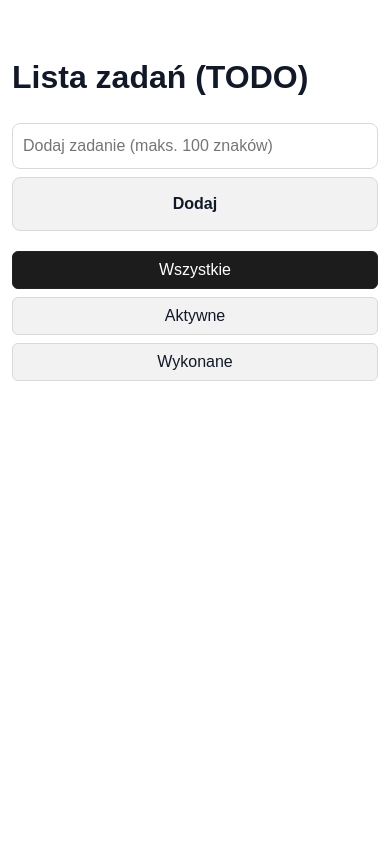
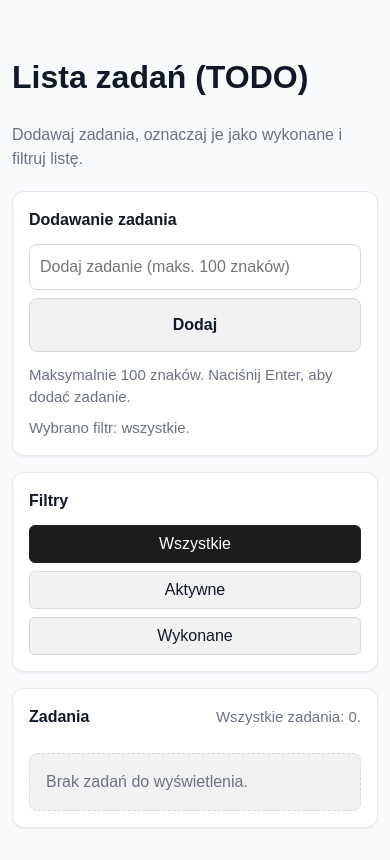
Before and after one commit to RafalWojciechRolsky/rokezz-html, a website: page index.html in a window 390 px wide. Both pictures are taken after a click on the button "Wszystkie". Drawn offline with Linux system fonts and the light colour scheme.

Commit message:
improve accessibility with ARIA labels, semantic HTML, and enhanced UI structure

```diff
--- a/index.html
+++ b/index.html
@@ -14,9 +14,11 @@
 				--radius-1: 0.375rem;
 				--radius-2: 0.5rem;
 				--radius-3: 0.75rem;
+				--color-page: #f8fafc;
 				--color-text: #111827;
 				--color-text-muted: #6b7280;
 				--color-surface: #ffffff;
+				--color-surface-elevated: #ffffff;
 				--color-surface-muted: #f2f2f2;
 				--color-surface-subtle: #f0f9ff;
 				--color-border: #e5e7eb;
@@ -24,6 +26,7 @@
 				--color-border-strong: #222222;
 				--color-border-subtle: #bae6fd;
 				--color-accent: #2563eb;
+				--color-focus: #1d4ed8;
 				--color-accent-contrast: #ffffff;
 				--layout-max-width: 37.5rem;
 				--layout-page-margin: 2.5rem;
@@ -39,11 +42,24 @@
 				--button-fg: var(--color-text);
 			}
 
+			.sr-only {
+				position: absolute;
+				width: 0.0625rem;
+				height: 0.0625rem;
+				padding: 0;
+				margin: -0.0625rem;
+				overflow: hidden;
+				clip: rect(0, 0, 0, 0);
+				white-space: nowrap;
+				border: 0;
+			}
+
 			body {
 				font-family: var(--font-body);
 				max-width: var(--layout-max-width);
 				margin: var(--layout-page-margin) auto;
 				padding: var(--layout-page-padding);
+				background: var(--color-page);
 				color: var(--color-text);
 				line-height: 1.5;
 			}
@@ -54,16 +70,52 @@
 				box-sizing: border-box;
 			}
 
+			header {
+				margin-bottom: var(--space-5);
+			}
+
+			main {
+				display: flex;
+				flex-direction: column;
+				gap: var(--space-4);
+			}
+
+			.page-description {
+				margin: var(--space-2) 0 0;
+				color: var(--color-text-muted);
+			}
+
+			.panel {
+				padding: var(--space-5);
+				background: var(--color-surface-elevated);
+				border: 0.0625rem solid var(--color-border);
+				border-radius: var(--radius-3);
+				box-shadow: 0 0.0625rem 0.125rem rgb(17 24 39 / 0.06);
+			}
+
+			.panel h2 {
+				margin: 0 0 var(--space-3);
+				font-size: 1rem;
+			}
+
+			.section-header {
+				display: flex;
+				align-items: baseline;
+				justify-content: space-between;
+				gap: var(--space-3);
+				margin-bottom: var(--space-3);
+			}
+
 			form {
 				display: flex;
 				gap: var(--space-2);
-				margin-bottom: var(--space-5);
+				margin-bottom: var(--space-3);
 			}
 
 			.filters {
 				display: flex;
 				gap: var(--space-2);
-				margin-bottom: var(--space-4);
+				margin-bottom: 0;
 			}
 
 			.filter-button {
@@ -92,6 +144,12 @@
 				color: inherit;
 			}
 
+			button:focus-visible,
+			input:focus-visible {
+				outline: 0.1875rem solid var(--color-focus);
+				outline-offset: 0.125rem;
+			}
+
 			button {
 				cursor: pointer;
 				font: inherit;
@@ -117,6 +175,11 @@
 				border-color: var(--button-border-active);
 			}
 
+			button:disabled {
+				cursor: not-allowed;
+				opacity: 0.7;
+			}
+
 			form button {
 				--button-bg: var(--color-surface-muted);
 				--button-bg-hover: #ededed;
@@ -137,9 +200,40 @@
 				padding-left: 0;
 			}
 
+			.help-text,
+			.status-text,
+			.section-meta,
+			.empty-state {
+				margin: 0;
+				color: var(--color-text-muted);
+			}
+
+			.help-text,
+			.section-meta,
+			.status-text {
+				font-size: 0.9375rem;
+			}
+
+			.status-text {
+				margin-top: var(--space-2);
+				overflow-wrap: anywhere;
+				word-break: break-word;
+			}
+
+			.status-text.is-error {
+				color: #b91c1c;
+			}
+
+			.empty-state {
+				padding: var(--space-4);
+				border: 0.0625rem dashed var(--color-border-muted);
+				border-radius: var(--radius-2);
+				background: var(--color-surface-muted);
+			}
+
 			li {
 				display: flex;
-				align-items: center;
+				align-items: flex-start;
 				justify-content: space-between;
 				gap: var(--space-4);
 				margin-bottom: var(--space-2);
@@ -152,11 +246,12 @@
 					border-color var(--motion-fast) var(--motion-standard);
 			}
 
-			li > div {
+			li > label {
 				display: flex;
 				align-items: center;
 				min-width: 0;
 				gap: var(--space-2);
+				cursor: pointer;
 			}
 
 			li input[type='checkbox'] {
@@ -168,6 +263,17 @@
 			li .task-text {
 				min-width: 0;
 				overflow-wrap: anywhere;
+			}
+
+			li.done {
+				background: var(--color-surface-subtle);
+				border-color: var(--color-border-subtle);
+			}
+
+			li.done .task-text {
+				text-decoration: line-through;
+				color: var(--color-text-muted);
+				opacity: 0.8;
 			}
 
 			li button {
@@ -182,21 +288,14 @@
 				--button-padding-x: 0.625rem;
 			}
 
-			li.done {
-				background: var(--color-surface-subtle);
-				border-color: var(--color-border-subtle);
-			}
-
-			li.done .task-text {
-				text-decoration: line-through;
-				color: var(--color-text-muted);
-				opacity: 0.8;
-			}
-
 			@media (max-width: 26.25rem) {
 				body {
 					margin: 1.25rem auto;
 					padding: 0.75rem;
+				}
+
+				.panel {
+					padding: var(--space-4);
 				}
 
 				form {
@@ -218,7 +317,7 @@
 					gap: var(--space-3);
 				}
 
-				li > div {
+				li > label {
 					width: 100%;
 					display: grid;
 					grid-template-columns: auto minmax(0, 1fr);
@@ -244,34 +343,123 @@
 	</head>
 
 	<body>
+		<header>
 			<h1>Lista zadań (TODO)</h1>
-		<form>
+			<p class="page-description">
+				Dodawaj zadania, oznaczaj je jako wykonane i filtruj listę.
+			</p>
+		</header>
+
+		<main>
+			<section class="panel" aria-labelledby="task-form-heading">
+				<h2 id="task-form-heading">Dodawanie zadania</h2>
+				<form id="task-form" novalidate>
+					<label class="sr-only" for="task-input">Treść zadania</label>
 					<input
+						id="task-input"
+						name="task"
 						type="text"
 						maxlength="100"
 						placeholder="Dodaj zadanie (maks. 100 znaków)"
+						autocomplete="off"
+						aria-describedby="task-help task-status"
 					/>
 					<button type="submit">Dodaj</button>
 				</form>
-		<div class="filters">
-			<button class="filter-button active" type="button" data-filter="all">
+				<p id="task-help" class="help-text">
+					Maksymalnie 100 znaków. Naciśnij Enter, aby dodać zadanie.
+				</p>
+				<p
+					id="task-status"
+					class="status-text"
+					role="status"
+					aria-live="polite"
+					aria-atomic="true"
+				></p>
+			</section>
+
+			<section class="panel" aria-labelledby="filters-heading">
+				<h2 id="filters-heading">Filtry</h2>
+				<div class="filters" role="group" aria-label="Filtr listy zadań">
+					<button
+						class="filter-button active"
+						type="button"
+						data-filter="all"
+						aria-pressed="true"
+					>
 						Wszystkie
 					</button>
-			<button class="filter-button" type="button" data-filter="active">
+					<button
+						class="filter-button"
+						type="button"
+						data-filter="active"
+						aria-pressed="false"
+					>
 						Aktywne
 					</button>
-			<button class="filter-button" type="button" data-filter="done">
+					<button
+						class="filter-button"
+						type="button"
+						data-filter="done"
+						aria-pressed="false"
+					>
 						Wykonane
 					</button>
 				</div>
-		<ul></ul>
+			</section>
+
+			<section class="panel" aria-labelledby="tasks-heading">
+				<div class="section-header">
+					<h2 id="tasks-heading">Zadania</h2>
+					<p
+						id="task-summary"
+						class="section-meta"
+						aria-live="polite"
+						aria-atomic="true"
+					></p>
+				</div>
+				<p id="empty-state" class="empty-state" hidden>
+					Brak zadań do wyświetlenia.
+				</p>
+				<ul id="task-list" aria-labelledby="tasks-heading"></ul>
+			</section>
+		</main>
 		<script>
-			const form = document.querySelector('form');
-			const input = document.querySelector('input');
-			const list = document.querySelector('ul');
+			const form = document.querySelector('#task-form');
+			const input = document.querySelector('#task-input');
+			const list = document.querySelector('#task-list');
 			const filterButtons = document.querySelectorAll('.filter-button');
+			const taskStatus = document.querySelector('#task-status');
+			const taskSummary = document.querySelector('#task-summary');
+			const emptyState = document.querySelector('#empty-state');
 
 			const storageKey = 'todo-items';
+
+			const createTaskId = () => {
+				if (window.crypto && typeof window.crypto.randomUUID === 'function') {
+					return window.crypto.randomUUID();
+				}
+
+				return `${Date.now().toString(36)}-${Math.random().toString(36).slice(2, 10)}`;
+			};
+
+			const normalizeTask = (task) => {
+				if (!task || typeof task !== 'object') {
+					return null;
+				}
+
+				const text = typeof task.text === 'string' ? task.text.trim() : '';
+
+				if (!text) {
+					return null;
+				}
+
+				return {
+					id: typeof task.id === 'string' && task.id ? task.id : createTaskId(),
+					text,
+					done: task.done === true,
+				};
+			};
 
 			const getTasks = () => {
 				const raw = localStorage.getItem(storageKey);
@@ -282,7 +470,9 @@
 
 				try {
 					const parsed = JSON.parse(raw);
-					return Array.isArray(parsed) ? parsed : [];
+					return Array.isArray(parsed)
+						? parsed.map(normalizeTask).filter((task) => task !== null)
+						: [];
 				} catch {
 					return [];
 				}
@@ -297,42 +487,75 @@
 				currentFilter: 'all',
 			};
 
+			const filterLabels = {
+				all: 'wszystkie',
+				active: 'aktywne',
+				done: 'wykonane',
+			};
+
 			const isTaskVisible = (task, filter) => {
 				if (filter === 'active') return !task.done;
 				if (filter === 'done') return task.done;
 				return true;
 			};
 
+			const getVisibleTasks = () =>
+				state.tasks.filter((task) => isTaskVisible(task, state.currentFilter));
+
+			const setStatus = (message, isError = false) => {
+				taskStatus.textContent = message;
+				taskStatus.classList.toggle('is-error', isError);
+			};
+
+			const updateSummary = () => {
+				const visibleTasks = getVisibleTasks();
+
+				if (state.currentFilter === 'all') {
+					taskSummary.textContent = `Wszystkie zadania: ${state.tasks.length}.`;
+					return;
+				}
+
+				taskSummary.textContent = `Widoczne zadania: ${visibleTasks.length} z ${state.tasks.length}.`;
+			};
+
 			const setFilter = (filter) => {
 				state.currentFilter = filter;
 
 				filterButtons.forEach((button) => {
-					button.classList.toggle('active', button.dataset.filter === filter);
+					const isActive = button.dataset.filter === filter;
+
+					button.classList.toggle('active', isActive);
+					button.setAttribute('aria-pressed', String(isActive));
 				});
 
 				render();
+				setStatus(`Wybrano filtr: ${filterLabels[filter]}.`);
 			};
 
 			const render = () => {
-				const filteredTasks = state.tasks
-					.map((task, index) => ({ task, index }))
-					.filter(({ task }) => isTaskVisible(task, state.currentFilter));
+				const filteredTasks = getVisibleTasks();
 
-				list.innerHTML = '';
+				list.replaceChildren();
+				list.hidden = filteredTasks.length === 0;
+				emptyState.hidden = filteredTasks.length !== 0;
+				updateSummary();
 
-				filteredTasks.forEach(({ task, index }) => {
+				filteredTasks.forEach((task) => {
 					const li = document.createElement('li');
-					const leftSide = document.createElement('div');
+					const leftSide = document.createElement('label');
 					const text = document.createElement('span');
 					const removeButton = document.createElement('button');
 					const checkbox = document.createElement('input');
 
 					checkbox.type = 'checkbox';
 					checkbox.checked = task.done;
+					checkbox.setAttribute('aria-label', `Oznacz zadanie: ${task.text}`);
 					text.textContent = task.text;
 					text.classList.add('task-text');
 					removeButton.textContent = 'Usuń';
 					removeButton.type = 'button';
+					removeButton.setAttribute('aria-label', `Usuń zadanie: ${task.text}`);
+					leftSide.classList.add('task-label');
 
 					if (task.done) {
 						li.classList.add('done');
@@ -343,17 +566,27 @@
 					list.appendChild(li);
 
 					checkbox.addEventListener('change', () => {
-						state.tasks[index].done = checkbox.checked;
+						state.tasks = state.tasks.map((currentTask) =>
+							currentTask.id === task.id
+								? { ...currentTask, done: checkbox.checked }
+								: currentTask,
+						);
 						saveTasks(state.tasks);
 						render();
+						setStatus(
+							checkbox.checked
+								? `Oznaczono jako wykonane: ${task.text}.`
+								: `Oznaczono jako aktywne: ${task.text}.`,
+						);
 					});
 
 					removeButton.addEventListener('click', () => {
 						state.tasks = state.tasks.filter(
-							(_, taskIndex) => taskIndex !== index,
+							(currentTask) => currentTask.id !== task.id,
 						);
 						saveTasks(state.tasks);
 						render();
+						setStatus(`Usunięto zadanie: ${task.text}.`);
 					});
 				});
 			};
@@ -363,14 +596,17 @@
 
 				const value = input.value.trim();
 				if (!value) {
+					setStatus('Wpisz treść zadania.', true);
 					return;
 				}
 
-				state.tasks.unshift({ text: value, done: false });
+				state.tasks.unshift({ id: createTaskId(), text: value, done: false });
 				saveTasks(state.tasks);
 
 				input.value = '';
 				render();
+				setStatus(`Dodano zadanie: ${value}.`);
+				input.focus();
 			};
 
 			form.addEventListener('submit', handleSubmit);
@@ -386,6 +622,7 @@
 			});
 
 			render();
+			setStatus('Gotowe do dodawania zadań.');
 		</script>
 	</body>
 </html>
```
Lines whose indentation alone changed are shown as unchanged.
